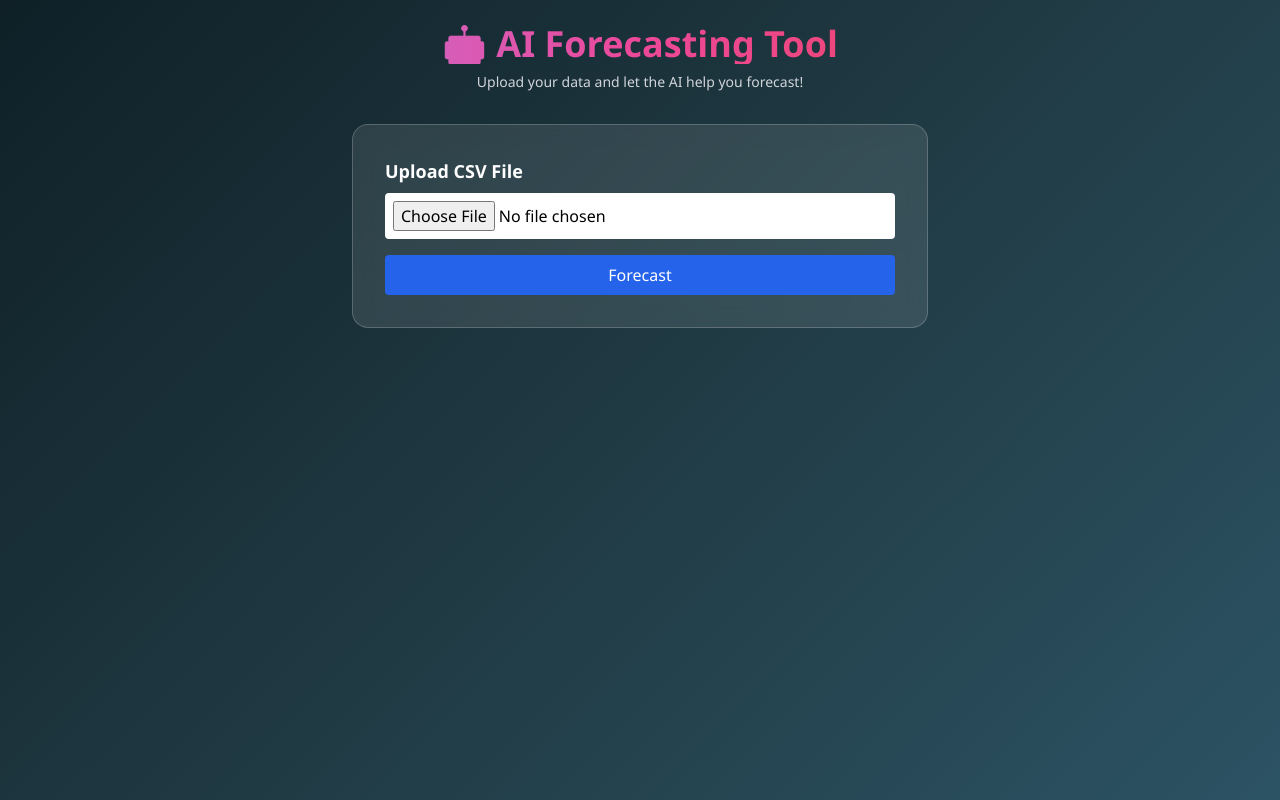
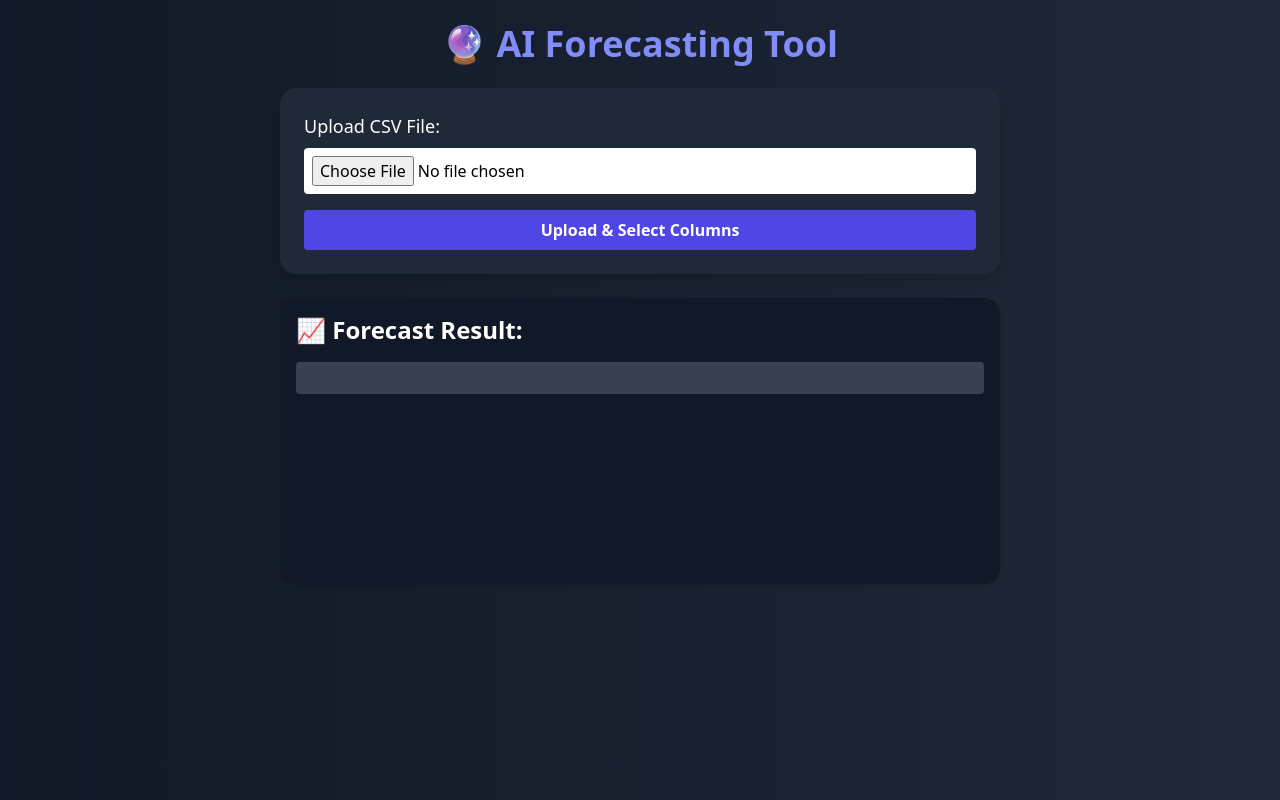
Before and after one commit to Abhishekk-sj/forecasting-backend, a Flask app: page / in a window 1280 px wide. Run offline with Flask 2, Linux system fonts and the light colour scheme; a map, chart or similar area stays blank; some libraries are stand-ins or nearby versions.

Commit message:
Update index.html

```diff
--- a/templates/index.html
+++ b/templates/index.html
@@ -1,132 +1,144 @@
 <!DOCTYPE html>
 <html lang="en">
-
 <head>
   <meta charset="UTF-8" />
-  <meta name="viewport" content="width=device-width, initial-scale=1.0" />
-  <title>AI Forecasting Tool</title>
-  <link href="https://cdn.jsdelivr.net/npm/tailwindcss@2.2.19/dist/tailwind.min.css" rel="stylesheet">
+  <meta name="viewport" content="width=device-width, initial-scale=1.0"/>
+  <title>AI Forecast Tool</title>
+  <script src="https://cdn.tailwindcss.com"></script>
   <script src="https://cdn.jsdelivr.net/npm/chart.js"></script>
-  <style>
-    body {
-      background: linear-gradient(135deg, #0f2027, #203a43, #2c5364);
-      font-family: 'Segoe UI', Tahoma, Geneva, Verdana, sans-serif;
-    }
-    .glass {
-      background: rgba(255, 255, 255, 0.1);
-      backdrop-filter: blur(10px);
-      border-radius: 1rem;
-      padding: 2rem;
-      border: 1px solid rgba(255, 255, 255, 0.2);
-    }
-  </style>
 </head>
+<body class="bg-gradient-to-r from-gray-900 to-gray-800 text-white min-h-screen">
 
-<body class="text-white min-h-screen flex flex-col items-center justify-start p-6">
-  <header class="w-full text-center mb-8">
-    <h1 class="text-4xl font-bold bg-gradient-to-r from-purple-400 via-pink-500 to-red-500 bg-clip-text text-transparent">
-      🤖 AI Forecasting Tool
-    </h1>
-    <p class="text-sm text-gray-300 mt-2">Upload your data and let the AI help you forecast!</p>
-  </header>
+  <div class="max-w-3xl mx-auto p-6">
+    <h1 class="text-4xl font-bold text-center text-indigo-400 mb-6">🔮 AI Forecasting Tool</h1>
 
-  <form id="upload-form" class="glass max-w-xl w-full" enctype="multipart/form-data">
-    <label class="block mb-2 text-lg font-semibold">Upload CSV File</label>
-    <input type="file" name="file" id="file" accept=".csv" class="w-full p-2 rounded bg-white text-black mb-4" required />
-
-    <div id="column-selection" class="hidden">
-      <label class="block mb-2 text-lg font-semibold">Select Date Column</label>
-      <select id="date-column" name="date-column" class="w-full p-2 rounded bg-white text-black mb-4"></select>
-
-      <label class="block mb-2 text-lg font-semibold">Select Value Column</label>
-      <select id="value-column" name="value-column" class="w-full p-2 rounded bg-white text-black mb-4"></select>
-    </div>
-
-    <button type="submit" class="bg-blue-600 hover:bg-blue-700 text-white px-4 py-2 rounded w-full transition-all">
-      Forecast
+    <!-- File Upload Section -->
+    <form id="uploadForm" class="bg-gray-800 p-6 rounded-2xl shadow-lg">
+      <label class="block mb-2 text-lg">Upload CSV File:</label>
+      <input type="file" id="csvFile" name="file" accept=".csv" class="w-full mb-4 p-2 text-black bg-white rounded" required />
+      <button type="submit" class="bg-indigo-600 hover:bg-indigo-500 px-4 py-2 rounded text-white w-full font-bold">
+        Upload & Select Columns
       </button>
     </form>
 
-  <div id="result" class="glass max-w-xl w-full mt-8 hidden">
-    <h2 class="text-2xl font-bold mb-4">📈 Forecast Result</h2>
-    <canvas id="forecast-chart"></canvas>
-    <pre id="forecast-data" class="mt-4 text-sm whitespace-pre-wrap"></pre>
+    <!-- Column Selection Section -->
+    <form id="columnForm" class="bg-gray-800 p-6 mt-6 rounded-2xl shadow-lg hidden">
+      <label class="block mb-2 text-lg">Select Date Column:</label>
+      <select id="dateColumn" class="w-full mb-4 p-2 text-black rounded"></select>
+
+      <label class="block mb-2 text-lg">Select Value Column:</label>
+      <select id="valueColumn" class="w-full mb-4 p-2 text-black rounded"></select>
+
+      <button type="submit" class="bg-indigo-600 hover:bg-indigo-500 px-4 py-2 rounded text-white w-full font-bold">
+        Run Forecast 🔍
+      </button>
+    </form>
+
+    <!-- Results -->
+    <div id="output" class="mt-6 bg-gray-900 p-4 rounded-2xl shadow">
+      <h2 class="text-2xl font-semibold mb-4">📈 Forecast Result:</h2>
+      <pre id="jsonOutput" class="bg-gray-700 text-green-300 p-4 rounded overflow-x-auto max-h-60"></pre>
+      <canvas id="forecastChart" class="mt-6"></canvas>
+    </div>
   </div>
 
   <script>
-    document.getElementById('file').addEventListener('change', function (e) {
-      const file = e.target.files[0];
-      if (file) {
+    let selectedFile = null;
+    let csvHeaders = [];
+
+    document.getElementById("uploadForm").addEventListener("submit", function (e) {
+      e.preventDefault();
+      const fileInput = document.getElementById("csvFile");
+      const file = fileInput.files[0];
+      if (!file) return alert("Please upload a file.");
+
+      selectedFile = file;
       const reader = new FileReader();
       reader.onload = function (event) {
-          const text = event.target.result;
-          const lines = text.split('\n');
-          const headers = lines[0].split(',');
-          const dateSelect = document.getElementById('date-column');
-          const valueSelect = document.getElementById('value-column');
+        const lines = event.target.result.split("\n");
+        const headers = lines[0].split(",");
+        csvHeaders = headers.map(h => h.trim());
 
-          dateSelect.innerHTML = '';
-          valueSelect.innerHTML = '';
-          headers.forEach(h => {
-            const opt = new Option(h, h);
-            dateSelect.appendChild(opt.cloneNode(true));
-            valueSelect.appendChild(opt);
+        // Fill dropdowns
+        const dateSelect = document.getElementById("dateColumn");
+        const valueSelect = document.getElementById("valueColumn");
+        dateSelect.innerHTML = "";
+        valueSelect.innerHTML = "";
+
+        csvHeaders.forEach(col => {
+          const opt1 = document.createElement("option");
+          opt1.value = opt1.text = col;
+          dateSelect.appendChild(opt1);
+
+          const opt2 = document.createElement("option");
+          opt2.value = opt2.text = col;
+          valueSelect.appendChild(opt2);
         });
 
-          document.getElementById('column-selection').classList.remove('hidden');
+        document.getElementById("columnForm").classList.remove("hidden");
       };
       reader.readAsText(file);
-      }
     });
 
-    document.getElementById('upload-form').addEventListener('submit', async function (e) {
+    document.getElementById("columnForm").addEventListener("submit", async function (e) {
       e.preventDefault();
 
-      const file = document.getElementById('file').files[0];
-      const dateCol = document.getElementById('date-column').value;
-      const valueCol = document.getElementById('value-column').value;
+      const dateColumn = document.getElementById("dateColumn").value;
+      const valueColumn = document.getElementById("valueColumn").value;
+
+      if (!selectedFile || !dateColumn || !valueColumn) {
+        alert("Please make sure file and columns are selected.");
+        return;
+      }
+
       const formData = new FormData();
-      formData.append('file', file);
-      formData.append('date_column', dateCol);
-      formData.append('value_column', valueCol);
+      formData.append("file", selectedFile);
+      formData.append("date_col", dateColumn);
+      formData.append("value_col", valueColumn);
 
-      const res = await fetch('/forecast', { method: 'POST', body: formData });
-      const data = await res.json();
+      try {
+        const response = await fetch("https://your-backend-url.onrender.com/forecast", {
+          method: "POST",
+          body: formData
+        });
 
-      const ctx = document.getElementById('forecast-chart').getContext('2d');
-      const labels = data.map(row => row.Date);
-      const values = data.map(row => row.Forecast);
+        if (!response.ok) throw new Error("Forecast failed");
 
+        const result = await response.json();
+        document.getElementById("jsonOutput").textContent = JSON.stringify(result, null, 2);
+
+        // Chart display
+        const labels = result.map(item => item.Date);
+        const data = result.map(item => item.Forecast);
+
+        const ctx = document.getElementById("forecastChart").getContext("2d");
         new Chart(ctx, {
           type: 'line',
           data: {
             labels: labels,
             datasets: [{
               label: 'Forecast',
-            data: values,
-            borderColor: '#60a5fa',
-            backgroundColor: 'rgba(96, 165, 250, 0.1)',
-            borderWidth: 2,
-            tension: 0.4,
+              data: data,
+              borderColor: 'rgb(99, 102, 241)',
+              backgroundColor: 'rgba(99, 102, 241, 0.2)',
+              tension: 0.3,
+              pointRadius: 3,
               fill: true
             }]
           },
           options: {
             responsive: true,
-          plugins: {
-            legend: { labels: { color: 'white' } }
-          },
             scales: {
-            x: { ticks: { color: 'white' } },
-            y: { ticks: { color: 'white' } }
+              x: { title: { display: true, text: 'Date' } },
+              y: { title: { display: true, text: 'Forecast Value' } }
             }
           }
         });
 
-      document.getElementById('forecast-data').textContent = JSON.stringify(data, null, 2);
-      document.getElementById('result').classList.remove('hidden');
+      } catch (err) {
+        alert("An error occurred: " + err.message);
+      }
     });
   </script>
 </body>
-
 </html>
```
Lines whose indentation alone changed are shown as unchanged.
